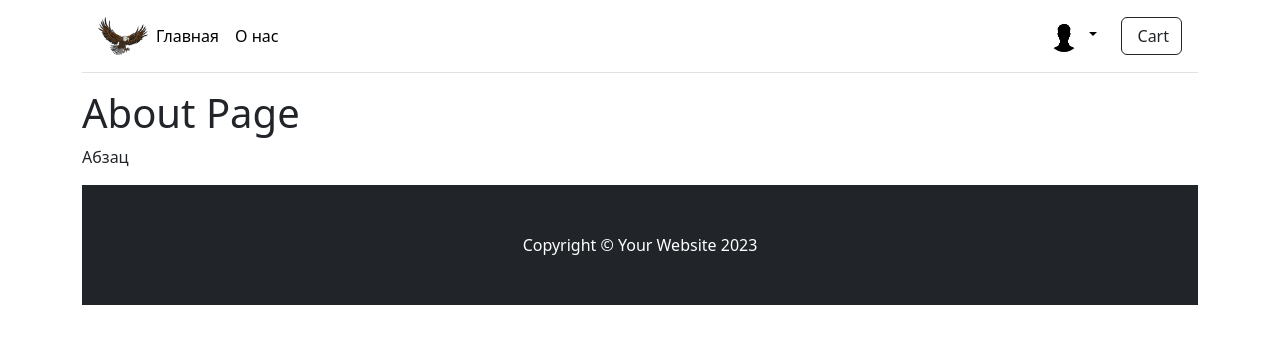
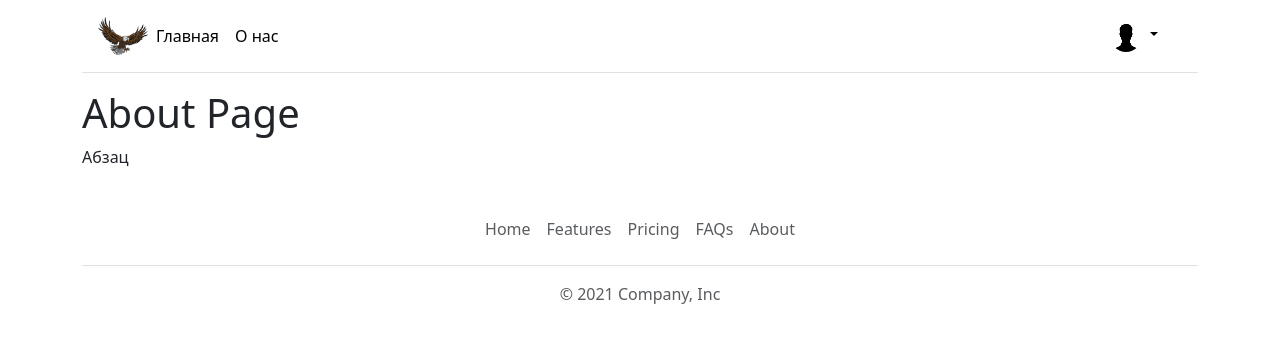
Before and after one commit to Zheny-mc/django-music-shop, a Django app: page /about/ in a window 1280 px wide. Shown: the top 344 px of the page. Run offline with Django 4.2, Linux system fonts and the light colour scheme; some libraries are stand-ins or nearby versions.

Commit message:
Переделываем CartMixin и шаблон.

```diff
--- a/music_shop/main/mixins.py
+++ b/music_shop/main/mixins.py
@@ -4,6 +4,7 @@ from .models import Cart, Customer
 class CartMixin(views.generic.detail.SingleObjectMixin, views.View):
 
     def dispatch(self, request, *args, **kwargs):
+        cart = None
         if request.user.is_authenticated:
             customer = Customer.objects.filter(user=request.user).first()
             if not customer:
@@ -13,10 +14,7 @@ class CartMixin(views.generic.detail.SingleObjectMixin, views.View):
             cart = Cart.objects.filter(owner=customer, in_order=False).first()
             if not cart:
                 cart = Cart.objects.create(owner=customer)
-        else:
-            cart = Cart.objects.filter(for_anonymous_user=True).filter()
-            if not cart:
-                cart = Cart.objects.create(for_anonymous_user=True)
+
         self.cart = cart
         return super().dispatch(request, *args, **kwargs)
 
--- a/music_shop/main/templates/main/layout.html
+++ b/music_shop/main/templates/main/layout.html
@@ -46,7 +46,7 @@
                     {% endif %}
                 </div>
 
-
+                {% if request.user.is_authenticated %}
                     <form action="{% url 'cart' %}" class="d-flex">
                         <button class="btn btn-outline-dark" type="submit">
                             <i class="bi-cart-fill me-1"></i>
@@ -54,7 +54,7 @@
                             <span class="badge bg-dark text-white ms-1 rounded-pill">{{ cart.products.count }}</span>
                         </button>
                     </form>
-
+                {% endif %}
             </div>
         </nav>
 
@@ -62,8 +62,15 @@
             {% block content %}{% endblock %}
         </main>
 
-        <footer class="py-5 bg-dark">
-            <div class="container"><p class="m-0 text-center text-white">Copyright © Your Website 2023</p></div>
+        <footer class="py-3 my-4">
+            <ul class="nav justify-content-center border-bottom pb-3 mb-3">
+              <li class="nav-item"><a href="#" class="nav-link px-2 text-muted">Home</a></li>
+              <li class="nav-item"><a href="#" class="nav-link px-2 text-muted">Features</a></li>
+              <li class="nav-item"><a href="#" class="nav-link px-2 text-muted">Pricing</a></li>
+              <li class="nav-item"><a href="#" class="nav-link px-2 text-muted">FAQs</a></li>
+              <li class="nav-item"><a href="#" class="nav-link px-2 text-muted">About</a></li>
+            </ul>
+            <p class="text-center text-muted">© 2021 Company, Inc</p>
         </footer>
     </div>
 
```
Lines whose indentation alone changed are shown as unchanged.
